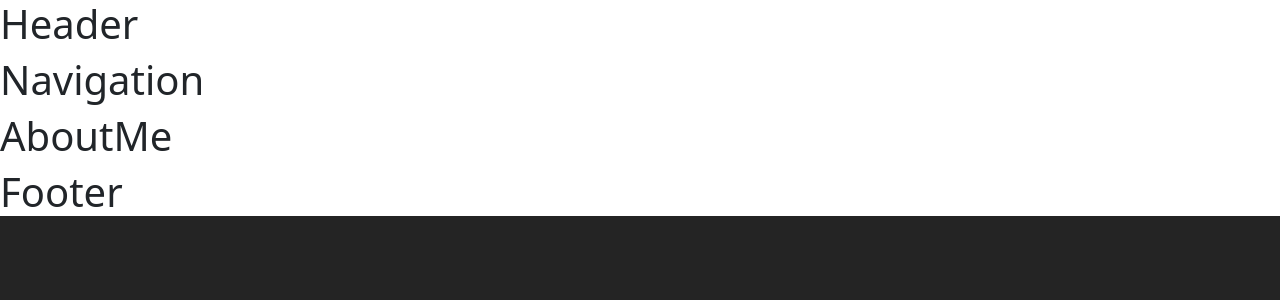
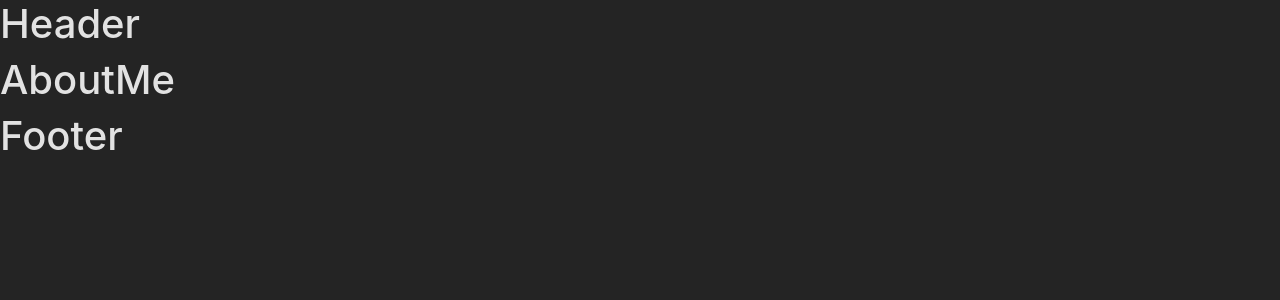
Before and after one commit to RobSprouse/Robert-Sprouse-My-Portfolio, a React (Vite) app in the folder Robert Sprouse My Portfolio/: page / in a window 1280 px wide. Shown: the top 300 px of the page. Built offline with nearby package versions, Linux system fonts and the light colour scheme.

Commit message:
small changes

```diff
--- a/Robert Sprouse My Portfolio/src/components/UI/Header/Header.jsx
+++ b/Robert Sprouse My Portfolio/src/components/UI/Header/Header.jsx
@@ -5,7 +5,6 @@ function Header() {
      return (
           <header>
                <h1>Header</h1>
-               <Navigation />
           </header>
      );
 }
--- a/Robert Sprouse My Portfolio/src/main.jsx
+++ b/Robert Sprouse My Portfolio/src/main.jsx
@@ -10,8 +10,8 @@ const { AboutMe, ContactMe, NotFound, Portfolio, Resume } = Pages;
 
 ReactDOM.createRoot(document.getElementById("root")).render(
      <React.StrictMode>
-          <Router>
-               <ErrorBoundary>
+          <ErrorBoundary>
+               <Router>
                     <Routes>
                          <Route path="/" element={<App />}>
                               <Route index element={<AboutMe />} />
@@ -21,7 +21,7 @@ ReactDOM.createRoot(document.getElementById("root")).render(
                               <Route path="*" element={<NotFound />} />
                          </Route>
                     </Routes>
-               </ErrorBoundary>
-          </Router>
+               </Router>
+          </ErrorBoundary>
      </React.StrictMode>
 );
--- a/Robert Sprouse My Portfolio/src/main.scss
+++ b/Robert Sprouse My Portfolio/src/main.scss
@@ -1,7 +1,14 @@
 @import "../node_modules/normalize.css/normalize.css";
+
+// COMMENT:
+// $h1-font-size: 5rem; example
+
+
 @import "../node_modules/bootstrap/scss/bootstrap.scss";
 
-:root {
+
+
+body {
      font-family: Inter, system-ui, Avenir, Helvetica, Arial, sans-serif;
      line-height: 1.5;
      font-weight: 400;
```
